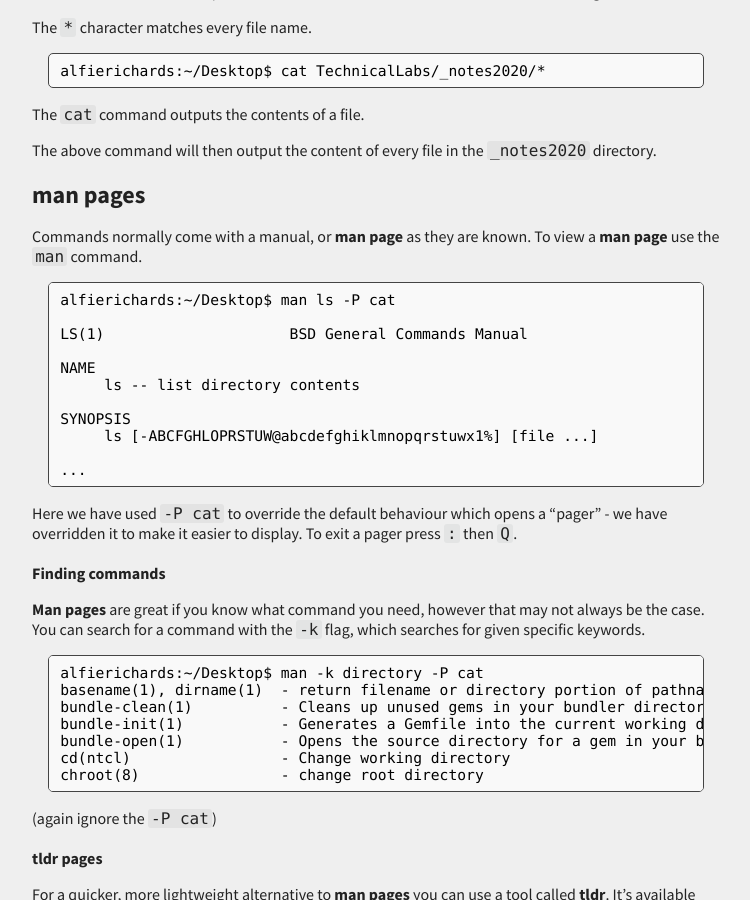
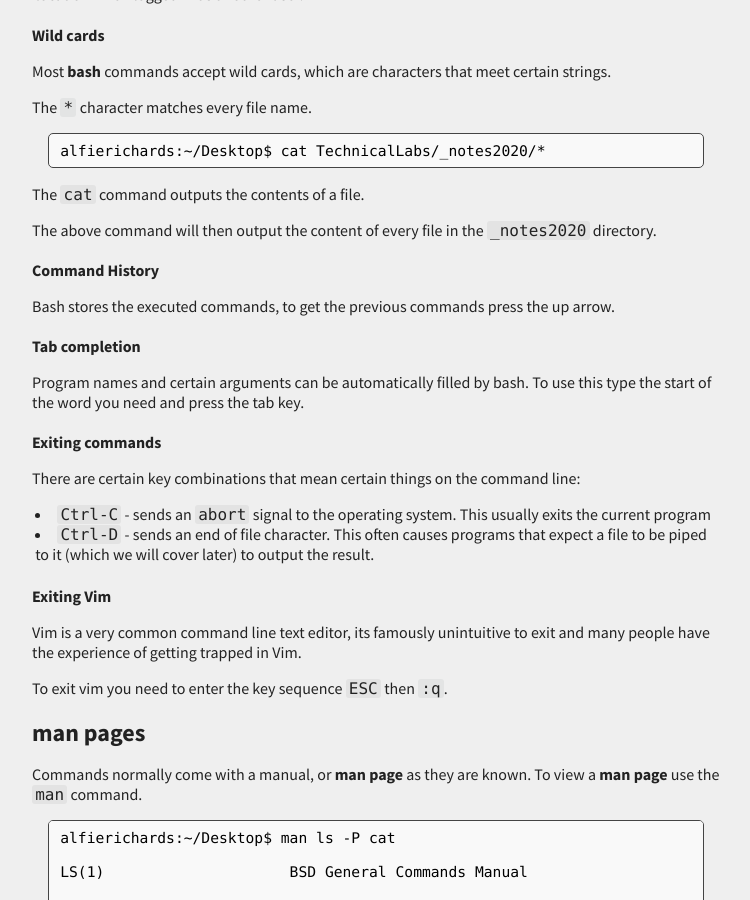
Before and after one commit to bath-bcss/Technical-Labs, a Jekyll site: the page built from _notes2021/01CommandLine.md, in a window 1280 px wide and 900 px high, scrolled down 3860 px. Shown: the whole window, without its empty margins (264-1014 px from the left). Built offline with Jekyll 4.4.1, drawn with Linux system fonts in a browser that asks for light colours; some of the changed text lies outside the part shown.

Commit message:
Steves additions

```diff
--- a/_notes2021/01CommandLine.md
+++ b/_notes2021/01CommandLine.md
@@ -205,6 +205,34 @@ The `cat` command outputs the contents of a file.
 
 The above command will then output the content of every file in the `_notes2020`
 directory.
+
+### Command History
+
+Bash stores the executed commands, to get the previous commands press the up
+arrow.
+
+### Tab completion
+
+Program names and certain arguments can be automatically filled by bash. To use
+this type the start of the word you need and press the tab key.
+
+### Exiting commands
+
+There are certain key combinations that mean certain things on the command line:
+
+- `Ctrl-C` - sends an `abort` signal to the operating system. This usually exits
+    the current program
+- `Ctrl-D` - sends an end of file character. This often causes programs that
+    expect a file to be piped to it (which we will cover later) to output the
+    result.
+
+#### Exiting Vim
+
+Vim is a very common command line text editor, its famously unintuitive to exit
+and many people have the experience of getting trapped in Vim.
+
+To exit vim you need to enter the key sequence `ESC` then `:q`.
+
 
 ## man pages
 
```
